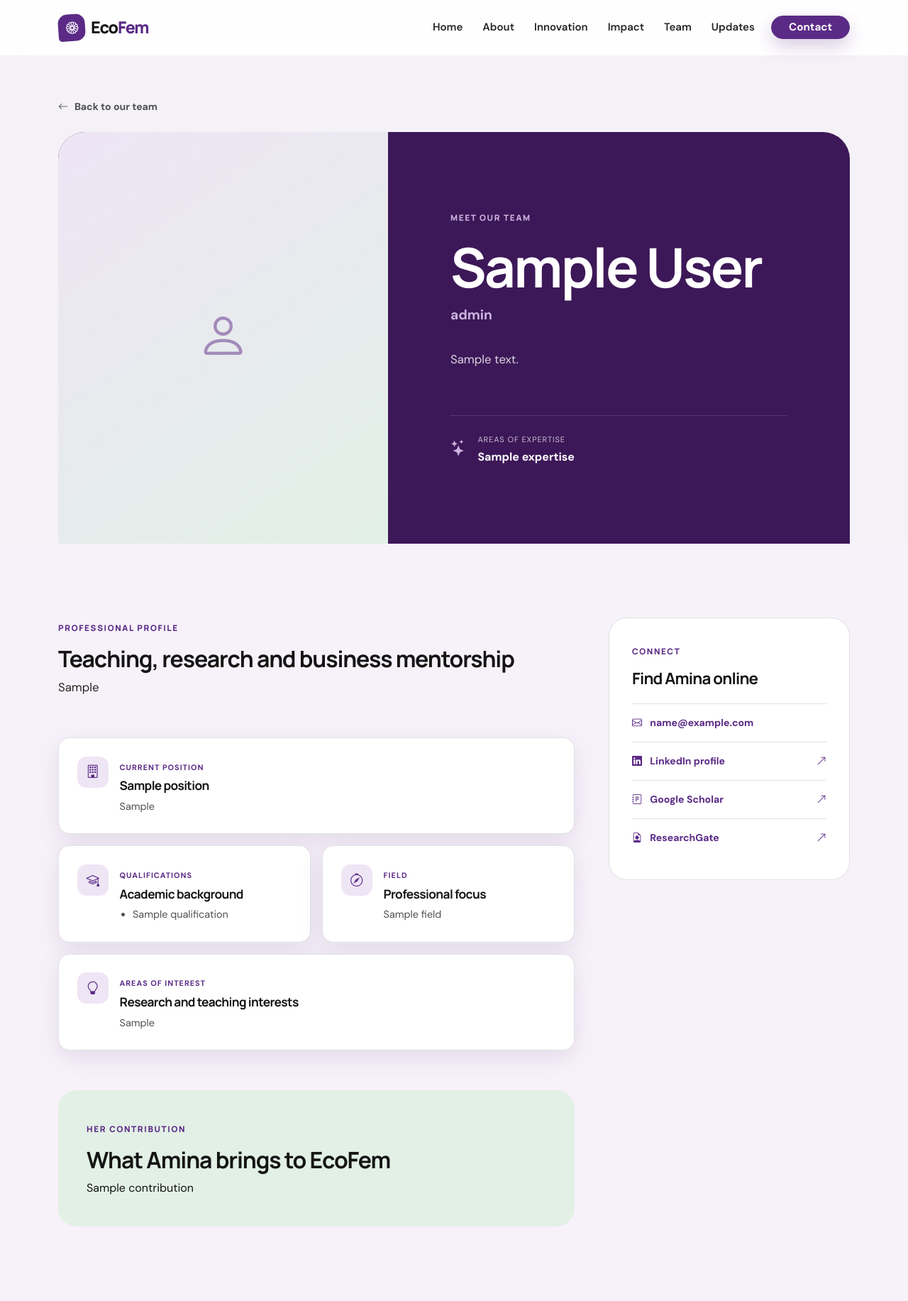
After one commit to JAPHES/Ecofem, a Django app: template templates/ecofem/team_detail.html in a window 1280 px wide. The commit adds this page. Shown: the top 1833 px of the page at 71% size. Run offline with Django 5.2, Linux system fonts and the light colour scheme; the template is opened without the code that fills it: most values are stand-ins (such as "Sample title", 1, 10 or a date in 2020).

Commit message:
feat: add Amina Ndinya team profile

```diff
--- a/ecofem/urls.py
+++ b/ecofem/urls.py
@@ -11,6 +11,7 @@ urlpatterns = [
     path("innovation/", views.innovation, name="innovation"),
     path("impact/", views.impact, name="impact"),
     path("team/", views.team_list, name="team_list"),
+    path("team/<slug:slug>/", views.team_detail, name="team_detail"),
     path("updates/", views.update_list, name="update_list"),
     path("updates/<slug:slug>/", views.update_detail, name="update_detail"),
     path("contact/", views.contact, name="contact"),
--- a/static/css/main.css
+++ b/static/css/main.css
@@ -1839,6 +1839,13 @@ p:last-child {
     font-weight: 700;
 }
 
+.profile-summary {
+    max-width: 640px;
+    margin-top: 1rem;
+    color: rgba(255, 255, 255, 0.82);
+    font-size: 1.05rem;
+}
+
 .profile-expertise {
     display: flex;
     margin-top: 3rem;
@@ -1862,7 +1869,13 @@ p:last-child {
 .profile-expertise small {
     color: rgba(255, 255, 255, 0.72);
     font-size: 0.69rem;
+    letter-spacing: 0.08em;
     text-transform: uppercase;
+}
+
+.profile-expertise strong {
+    margin-top: 0.2rem;
+    line-height: 1.45;
 }
 
 .profile-content h2 {
@@ -1872,6 +1885,65 @@ p:last-child {
 .long-copy {
     color: #252525;
     font-size: 1.05rem;
+}
+
+.profile-facts {
+    display: grid;
+    margin-top: 3.5rem;
+    grid-template-columns: repeat(2, minmax(0, 1fr));
+    gap: 1rem;
+}
+
+.profile-fact {
+    display: flex;
+    min-width: 0;
+    padding: 1.6rem;
+    align-items: flex-start;
+    gap: 1rem;
+    border: 1px solid var(--border);
+    border-radius: var(--radius-sm);
+    background: var(--white);
+    box-shadow: var(--shadow-sm);
+}
+
+.profile-fact-wide {
+    grid-column: 1 / -1;
+}
+
+.profile-fact > i {
+    display: grid;
+    width: 44px;
+    height: 44px;
+    flex: 0 0 44px;
+    place-items: center;
+    border-radius: 13px;
+    background: var(--rose-light);
+    color: var(--rose);
+    font-size: 1.15rem;
+}
+
+.profile-fact span {
+    color: var(--rose);
+    font-size: 0.68rem;
+    font-weight: 800;
+    letter-spacing: 0.09em;
+    text-transform: uppercase;
+}
+
+.profile-fact h3 {
+    margin: 0.25rem 0 0.45rem;
+    font-size: 1.08rem;
+}
+
+.profile-fact p,
+.profile-fact ul {
+    margin: 0;
+    color: var(--muted);
+    font-size: 0.9rem;
+}
+
+.profile-fact ul {
+    padding-left: 1.15rem;
 }
 
 .contribution-box,
@@ -1918,6 +1990,15 @@ p:last-child {
     font-size: 0.88rem;
     font-weight: 700;
     word-break: break-word;
+}
+
+.profile-contact > a:first-of-type {
+    margin-top: 1.4rem;
+}
+
+.profile-contact > a:hover,
+.profile-contact > a:focus-visible {
+    color: var(--rose-dark);
 }
 
 /* Updates */
@@ -2451,8 +2532,13 @@ textarea.form-control {
     }
 
     .values-grid,
-    .gallery-grid {
+    .gallery-grid,
+    .profile-facts {
         grid-template-columns: 1fr;
+    }
+
+    .profile-fact-wide {
+        grid-column: auto;
     }
 
     .gallery-grid {
--- a/templates/base.html
+++ b/templates/base.html
@@ -20,7 +20,7 @@
     <link href="https://fonts.googleapis.com/css2?family=DM+Sans:wght@400;500;600;700&family=Manrope:wght@500;600;700;800&display=swap" rel="stylesheet">
     <link href="https://cdn.jsdelivr.net/npm/bootstrap@5.3.3/dist/css/bootstrap.min.css" rel="stylesheet">
     <link href="https://cdn.jsdelivr.net/npm/bootstrap-icons@1.11.3/font/bootstrap-icons.min.css" rel="stylesheet">
-    <link rel="stylesheet" href="{% static 'css/main.css' %}?v=20261015-lavender">
+    <link rel="stylesheet" href="{% static 'css/main.css' %}?v=20261016-amina-profile">
     {% block extra_css %}{% endblock %}
 </head>
 <body>
@@ -40,7 +40,7 @@
                     <li class="nav-item"><a class="nav-link {% if request.resolver_match.url_name == 'about' %}active{% endif %}" href="{% url 'ecofem:about' %}">About</a></li>
                     <li class="nav-item"><a class="nav-link {% if request.resolver_match.url_name == 'innovation' %}active{% endif %}" href="{% url 'ecofem:innovation' %}">Innovation</a></li>
                     <li class="nav-item"><a class="nav-link {% if request.resolver_match.url_name == 'impact' %}active{% endif %}" href="{% url 'ecofem:impact' %}">Impact</a></li>
-                    <li class="nav-item"><a class="nav-link {% if request.resolver_match.url_name == 'team_list' %}active{% endif %}" href="{% url 'ecofem:team_list' %}">Team</a></li>
+                    <li class="nav-item"><a class="nav-link {% if request.resolver_match.url_name == 'team_list' or request.resolver_match.url_name == 'team_detail' %}active{% endif %}" href="{% url 'ecofem:team_list' %}">Team</a></li>
                     <li class="nav-item"><a class="nav-link {% if request.resolver_match.url_name == 'update_list' or request.resolver_match.url_name == 'update_detail' %}active{% endif %}" href="{% url 'ecofem:update_list' %}">Updates</a></li>
                     <li class="nav-item ms-lg-2"><a class="btn btn-brand btn-sm px-4" href="{% url 'ecofem:contact' %}">Contact</a></li>
                 </ul>
--- /dev/null
+++ b/templates/ecofem/team_detail.html
@@ -0,0 +1,92 @@
+{% extends "base.html" %}
+{% load static %}
+
+{% block title %}{{ member.profile_name|default:member.full_name }}{% endblock %}
+{% block meta_description %}Meet {{ member.profile_name|default:member.full_name }}, {{ member.role }} at EcoFem, and learn about her academic background and professional expertise.{% endblock %}
+{% block og_title %}{{ member.profile_name|default:member.full_name }} | EcoFem Team{% endblock %}
+{% block og_description %}{{ member.short_bio }}{% endblock %}
+
+{% block content %}
+<header class="profile-hero">
+    <div class="container">
+        <a href="{% url 'ecofem:team_list' %}" class="back-link"><i class="bi bi-arrow-left"></i> Back to our team</a>
+        <div class="profile-panel reveal">
+            <div class="row g-0">
+                <div class="col-lg-5">
+                    {% if member.profile_photo %}
+                        <img src="{% static member.profile_photo %}" alt="Portrait of {{ member.full_name }}" class="profile-photo">
+                    {% else %}
+                        <div class="image-placeholder profile-placeholder" role="img" aria-label="Profile photo placeholder for {{ member.full_name }}"><i class="bi bi-person"></i></div>
+                    {% endif %}
+                </div>
+                <div class="col-lg-7">
+                    <div class="profile-heading">
+                        <span class="eyebrow eyebrow-light">Meet our team</span>
+                        <h1>{{ member.profile_name|default:member.full_name }}</h1>
+                        <p class="profile-role">{{ member.role }}</p>
+                        <p class="profile-summary">{{ member.short_bio }}</p>
+                        <div class="profile-expertise">
+                            <i class="bi bi-stars" aria-hidden="true"></i>
+                            <span><small>Areas of expertise</small><strong>{{ member.expertise }}</strong></span>
+                        </div>
+                    </div>
+                </div>
+            </div>
+        </div>
+    </div>
+</header>
+
+<section class="section profile-content">
+    <div class="container">
+        <div class="row g-5 align-items-start">
+            <div class="col-lg-8">
+                <div class="reveal">
+                    <span class="eyebrow">Professional profile</span>
+                    <h2>Teaching, research and business mentorship</h2>
+                    <div class="long-copy">{{ member.professional_background|linebreaks }}</div>
+                </div>
+
+                <div class="profile-facts reveal" aria-label="Professional details">
+                    <article class="profile-fact profile-fact-wide">
+                        <i class="bi bi-building" aria-hidden="true"></i>
+                        <div><span>Current position</span><h3>{{ member.position }}</h3><p>{{ member.organizational_unit }}</p></div>
+                    </article>
+                    <article class="profile-fact">
+                        <i class="bi bi-mortarboard" aria-hidden="true"></i>
+                        <div><span>Qualifications</span><h3>Academic background</h3><ul>{% for qualification in member.qualifications %}<li>{{ qualification }}</li>{% endfor %}</ul></div>
+                    </article>
+                    <article class="profile-fact">
+                        <i class="bi bi-compass" aria-hidden="true"></i>
+                        <div><span>Field</span><h3>Professional focus</h3><p>{{ member.field }}</p></div>
+                    </article>
+                    <article class="profile-fact profile-fact-wide">
+                        <i class="bi bi-lightbulb" aria-hidden="true"></i>
+                        <div><span>Areas of interest</span><h3>Research and teaching interests</h3><p>{{ member.areas_of_interest }}</p></div>
+                    </article>
+                </div>
+
+                {% if member.contribution %}
+                    <div class="contribution-box reveal">
+                        <span class="eyebrow">Her contribution</span>
+                        <h2>What Amina brings to EcoFem</h2>
+                        <p>{{ member.contribution }}</p>
+                    </div>
+                {% endif %}
+            </div>
+
+            <aside class="col-lg-4 reveal" aria-label="Contact and professional profiles">
+                <div class="profile-contact">
+                    <span class="eyebrow">Connect</span>
+                    <h2>Find Amina online</h2>
+                    {% if member.email %}<a href="mailto:{{ member.email }}"><i class="bi bi-envelope" aria-hidden="true"></i><span>{{ member.email }}</span></a>{% endif %}
+                    {% if member.linkedin_url %}<a href="{{ member.linkedin_url }}" target="_blank" rel="noopener"><i class="bi bi-linkedin" aria-hidden="true"></i><span>LinkedIn profile</span><i class="bi bi-arrow-up-right ms-auto" aria-hidden="true"></i></a>{% endif %}
+                    {% if member.google_scholar_url %}<a href="{{ member.google_scholar_url }}" target="_blank" rel="noopener"><i class="bi bi-journal-text" aria-hidden="true"></i><span>Google Scholar</span><i class="bi bi-arrow-up-right ms-auto" aria-hidden="true"></i></a>{% endif %}
+                    {% if member.researchgate_url %}<a href="{{ member.researchgate_url }}" target="_blank" rel="noopener"><i class="bi bi-file-earmark-person" aria-hidden="true"></i><span>ResearchGate</span><i class="bi bi-arrow-up-right ms-auto" aria-hidden="true"></i></a>{% endif %}
+                </div>
+            </aside>
+        </div>
+    </div>
+</section>
+
+{% include "includes/get_involved.html" %}
+{% endblock %}
--- a/templates/includes/team_card.html
+++ b/templates/includes/team_card.html
@@ -21,6 +21,10 @@
             <a href="{{ member.twitter_url|default:team_page_url }}" class="team-social-link" {% if member.twitter_url %}target="_blank" rel="noopener"{% endif %} aria-label="Twitter for {{ member.full_name }}"><i class="bi bi-twitter-x"></i></a>
             <a href="{{ member.facebook_url|default:team_page_url }}" class="team-social-link" {% if member.facebook_url %}target="_blank" rel="noopener"{% endif %} aria-label="Facebook for {{ member.full_name }}"><i class="bi bi-facebook"></i></a>
         </div>
-        <button type="button" class="arrow-link profile-link-disabled" disabled aria-disabled="true">View profile <i class="bi bi-arrow-up-right"></i></button>
+        {% if member.profile_available %}
+            <a href="{% url 'ecofem:team_detail' member.slug %}" class="arrow-link">View profile <i class="bi bi-arrow-up-right"></i></a>
+        {% else %}
+            <button type="button" class="arrow-link profile-link-disabled" disabled aria-disabled="true">View profile <i class="bi bi-arrow-up-right"></i></button>
+        {% endif %}
     </div>
 </article>
```
Also changed, not shown: DEPLOYMENT.md (+1 -1 lines), ecofem/content.py (+40 -10 lines), ecofem/tests.py (+31 -7 lines), ecofem/views.py (+14 -0 lines), README.md.
